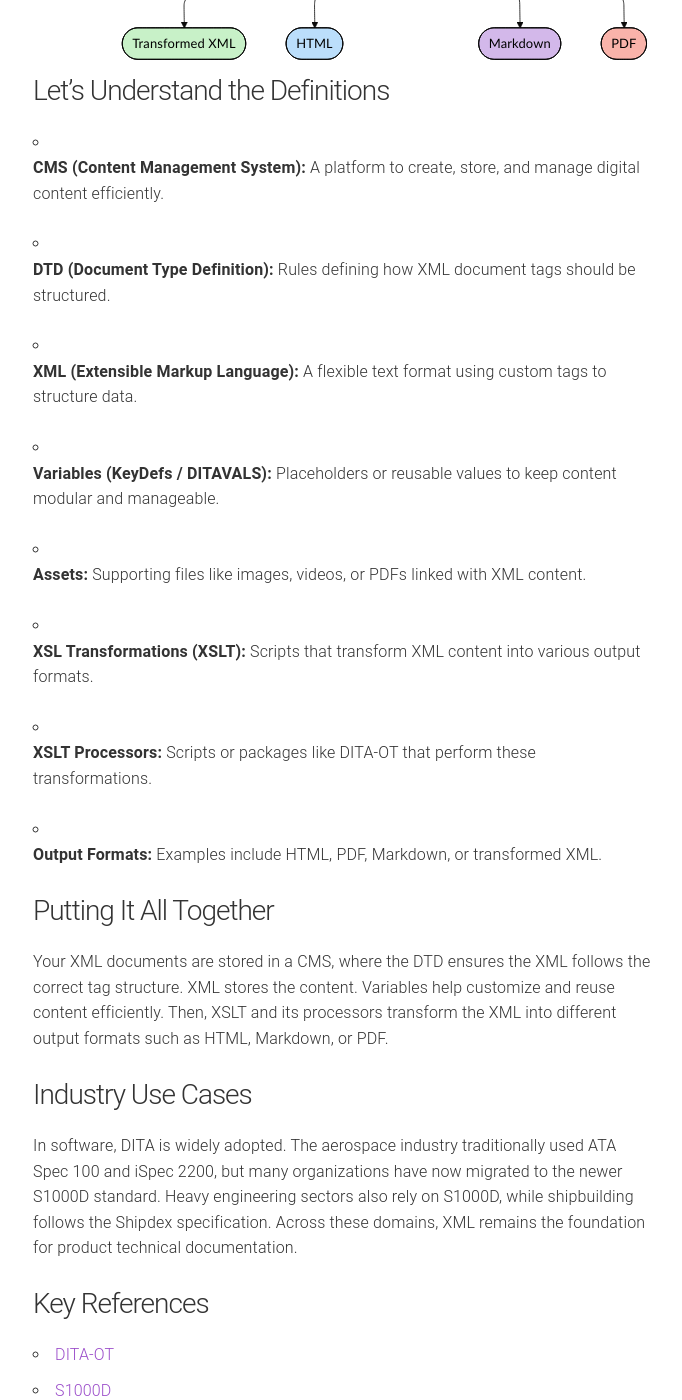
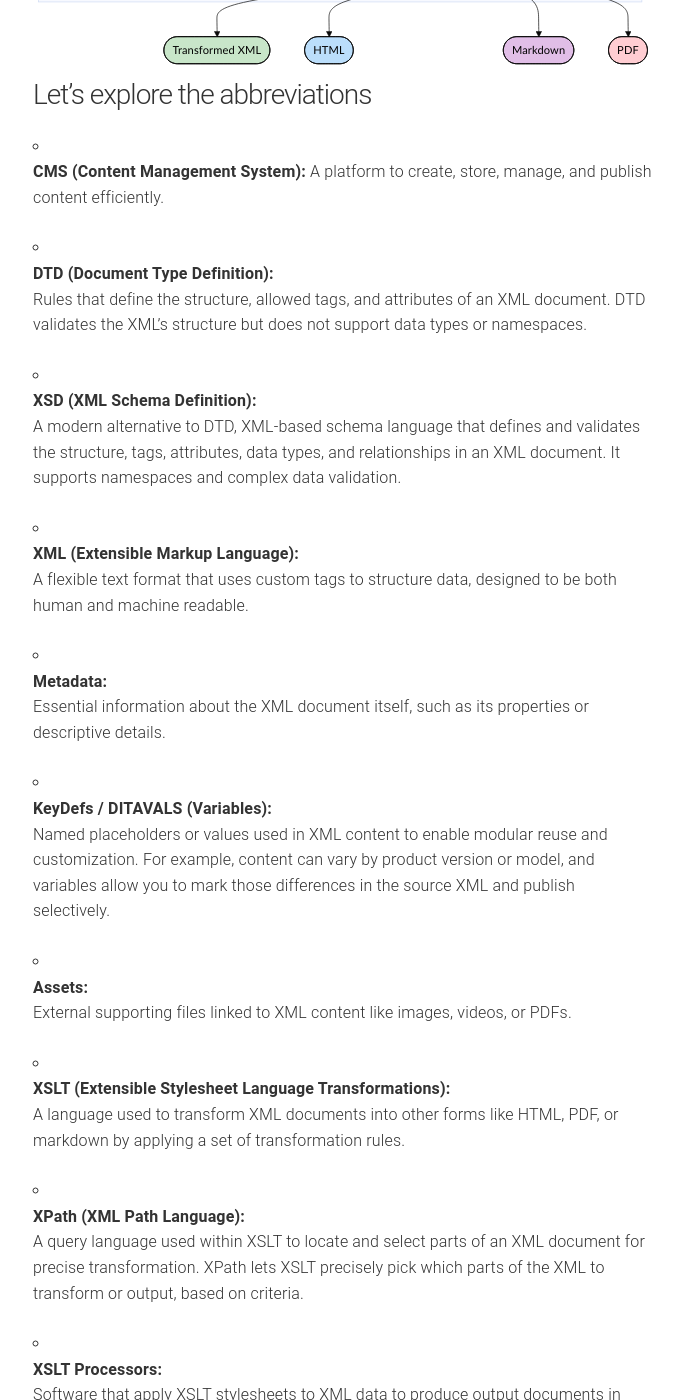
Before and after one commit to veera-linga/blogs, a Jekyll site: the page built from all-about-xml.md, in a window 1280 px wide and 1400 px high, scrolled down 594 px. Shown: the whole window, without its empty margins (297-979 px from the left). Built offline with Jekyll 4.4.1, drawn with Linux system fonts in a browser that asks for light colours; our own code applies the rules of GitHub Pages for plain Markdown files; some of the changed text lies outside the part shown.

Commit message:
all about xml updates

```diff
--- a/all-about-xml.md
+++ b/all-about-xml.md
@@ -7,7 +7,7 @@ date: "SEP-2025"
 
 # All About Managing and Transforming XML Content
 
-In the world of digital content, managing and transforming structured data efficiently is crucial. XML technologies lie at the heart of many content management and publishing systems across various industries. This blog unpacks the essential components involved—CMS, DTD, XML, and XSLT—and shows how they work together to create flexible, reusable content workflows.
+XML lies at the heart of many content management and publishing systems across various domains. This blog unpacks the essential components involved: CMS, DTD, XML, and XSLT—and discusses how they work together to create modular and reusable content.
 
 <div class="mermaid">
 %%{init: {'theme':'base', 'flowchart': {'layout': 'elk'}}}%%
@@ -15,74 +15,119 @@ flowchart TD
 
   %% CMS boundary
   subgraph CMS ["Content Management System"]
-    XML(["XML Document"]):::artifact
-    DTD(["DTD"]):::artifact
-    VARIABLES(["KeyDefs / DITAVALS"]):::artifact
-    Assets(["Assets"]):::asset
-    XSLT(["XSL Transformation"]):::activity
-    Processor[["XSLT Processor / DITA-OT"]]:::component
+    XML(["XML Document"])
+    DTD(["DTD / XSD"])
+    Metadata(["Metadata"])
+    VARIABLES(["KeyDefs / DITAVALS"])
+    Assets(["Assets"])
+    XSLT(["XSLT"])
+    XPath(["XPath"])
+    Processor[["XSLT Processor / DITA-OT"]]
   end
 
   %% Outputs boundary
-    OutputXML(["Transformed XML"]):::outputxml
-    HTML(["HTML"]):::html
-    MD(["Markdown"]):::md
-    PDF(["PDF"]):::pdf
+  OutputXML(["Transformed XML"])
+  HTML(["HTML"])
+  MD(["Markdown"])
+  PDF(["PDF"])
 
-  %% Relations
-  XML <--> DTD
+  %% Relations (split edges for compatibility)
+  DTD <--> XML
   XML <--> VARIABLES
+  XML <--> Metadata
   XML --> Processor
-  Assets --> Processor
+  XML --> Assets
   XSLT --> Processor
+  XPath --> Processor
 
   Processor --> OutputXML
   Processor --> HTML
   Processor --> MD
   Processor --> PDF
 
-  %% STYLES
+  %% Base styles and classes
   classDef artifact fill: #b4d1aa,stroke: #000,stroke-width:1.5px,color: #000,rx:6,ry:6
   classDef component fill: #f4c9a1,stroke: #000,stroke-width:1.5px,color: #000,rx:6,ry:6
   classDef activity fill: #f5d8bd,stroke: #000,stroke-width:1.5px,color: #000,rx:6,ry:6
   classDef asset fill: #a7d8ea,stroke: #000,stroke-width:1.5px,color: #000,rx:6,ry:6
-
-  %% Outputs with distinct shades
   classDef outputxml fill: #c8f1c8,stroke: #000,color: #000,rx:6,ry:6
   classDef html fill: #bbdefb,stroke: #000,color: #000,rx:6,ry:6
   classDef pdf fill: #f9b3aa,stroke: #000,color: #000,rx:6,ry:6
   classDef md fill: #d3b8ea,stroke: #000,color: #000,rx:6,ry:6
+
+  %% Override colors - applied last for emphasis
+  style XML fill:#00C853
+  style DTD fill:#C8E6C9
+  style Metadata fill:#C8E6C9
+  style VARIABLES fill:#C8E6C9
+  style Assets fill:#FFD600
+  style XSLT fill:#FFE0B2
+  style XPath fill:#FFE0B2
+  style Processor fill:#FF6D00
+  style OutputXML fill:#C8E6C9
+  style HTML fill:#BBDEFB
+  style MD fill:#E1BEE7
+  style PDF fill:#FFCDD2
+
+  %% Assigning classes
+  class XML,DTD,Metadata,VARIABLES artifact
+  class Assets asset
+  class XSLT,XPath activity
+  class Processor component
+  class OutputXML outputxml
+  class HTML html
+  class PDF pdf
+  class MD md
 </div>
 
-### Let’s Understand the Definitions
+### Let’s explore the abbreviations
 
-- **CMS (Content Management System):** A platform to create, store, and manage digital content efficiently.
+- **CMS (Content Management System):** A platform to create, store, manage, and publish content efficiently.
 
-- **DTD (Document Type Definition):** Rules defining how XML document tags should be structured.
+- **DTD (Document Type Definition):**
+  Rules that define the structure, allowed tags, and attributes of an XML document. DTD validates the XML's structure but does not support data types or namespaces.
 
-- **XML (Extensible Markup Language):** A flexible text format using custom tags to structure data.
+- **XSD (XML Schema Definition):**
+  A modern alternative to DTD, XML-based schema language that defines and validates the structure, tags, attributes, data types, and relationships in an XML document. It supports namespaces and complex data validation.
 
-- **Variables (KeyDefs / DITAVALS):** Placeholders or reusable values to keep content modular and manageable.
+- **XML (Extensible Markup Language):**
+  A flexible text format that uses custom tags to structure data, designed to be both human and machine readable.
 
-- **Assets:** Supporting files like images, videos, or PDFs linked with XML content.
+- **Metadata:**
+  Essential information about the XML document itself, such as its properties or descriptive details.
 
-- **XSL Transformations (XSLT):** Scripts that transform XML content into various output formats.
+- **KeyDefs / DITAVALS (Variables):**
+  Named placeholders or values used in XML content to enable modular reuse and customization. For example, content can vary by product version or model, and variables allow you to mark those differences in the source XML and publish selectively.
 
-- **XSLT Processors:** Scripts or packages like DITA-OT that perform these transformations.
+- **Assets:**
+  External supporting files linked to XML content like images, videos, or PDFs.
 
-- **Output Formats:** Examples include HTML, PDF, Markdown, or transformed XML.
+- **XSLT (Extensible Stylesheet Language Transformations):**
+  A language used to transform XML documents into other forms like HTML, PDF, or markdown by applying a set of transformation rules.
 
-### Putting It All Together
+- **XPath (XML Path Language):**
+  A query language used within XSLT to locate and select parts of an XML document for precise transformation. XPath lets XSLT precisely pick which parts of the XML to transform or output, based on criteria.
 
-Your XML documents are stored in a CMS, where the DTD ensures the XML follows the correct tag structure. XML stores the content. Variables help customize and reuse content efficiently. Then, XSLT and its processors transform the XML into different output formats such as HTML, Markdown, or PDF.
+- **XSLT Processors:**
+  Software that apply XSLT stylesheets to XML data to produce output documents in various formats. DITA-OT is a sophisticated transformation toolkit.
 
-### Industry Use Cases
+## Putting It All Together
 
-In software, DITA is widely adopted. The aerospace industry traditionally used ATA Spec 100 and iSpec 2200, but many organizations have now migrated to the newer S1000D standard. Heavy engineering sectors also rely on S1000D, while shipbuilding follows the Shipdex specification. Across these domains, XML remains the foundation for product technical documentation.
+Your XML documents are stored in a CMS, where the DTD or XSD ensures the XML follows the correct structure. Variables help customize and reuse content efficiently. XSLT processor then transforms XML into output formats such as HTML, Markdown, or PDF.
 
-### Key References
+## Industry Use Cases
+
+DITA is widely adopted in software documentation. Aerospace traditionally used ATA Spec 100 and iSpec 2200 but many have migrated to modern S1000D. Heavy engineering relies on S1000D, while shipbuilding follows Shipdex. Across these fields, XML is foundational for technical documentation.
+
+### Explore further
 
 - [DITA-OT](https://www.dita-ot.org/dev/)
 - [S1000D](https://s1000d.org/)
 - [Shipdex](https://ww2.shipdex.org/)
 - [ATA Spec 100 / iSpec 2200](https://ataebiz.org/standards/)
+- [W3Schools XML Tutorial](https://www.w3schools.com/xml/default.asp)
+- [W3Schools Online XSLT Editor](https://www.w3schools.com/xml/tryxslt.asp?xmlfile=cdcatalog&xsltfile=cdcatalog)
+
+### Keywords
+
+`XML` `XSLT` `DITA` `DITA-OT` `DTD` `XSD` `XPath` `XQuery` `Content Management System` `Technical Documentation` `XML Transformation`
```
